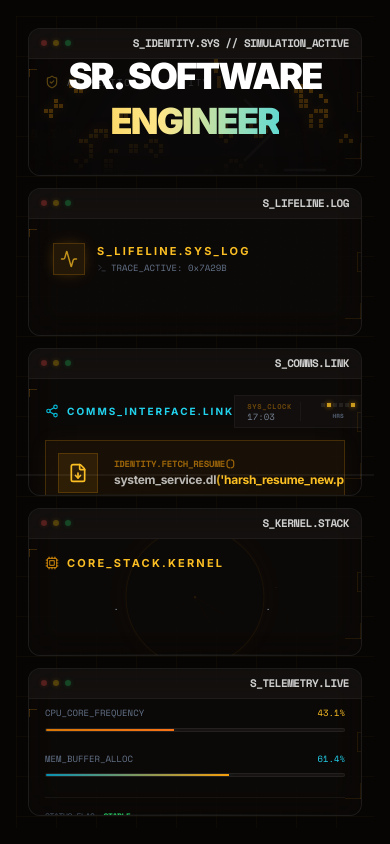
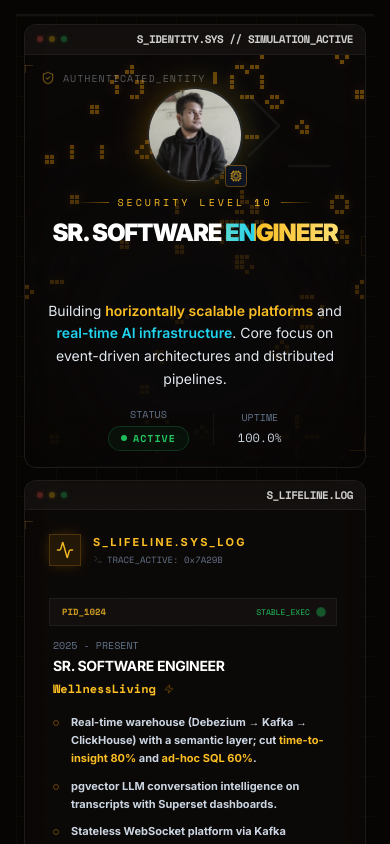
Before and after one commit to h-tiwari-dev/portfolio, a Next.js app: page / in a window 390 px wide. Shown: the top 844 px of the page. Built offline with nearby package versions, Linux system fonts and the light colour scheme.

Commit message:
made more responsive

```diff
--- a/app/globals.css
+++ b/app/globals.css
@@ -17,6 +17,18 @@
   span,
   div {
     cursor: none !important;
+  }
+
+  html {
+    height: -webkit-fill-available;
+    scroll-behavior: smooth;
+  }
+
+  body {
+    min-height: 100vh;
+    min-height: 100dvh;
+    overflow-x: hidden;
+    position: relative;
   }
 
   /* Mouse position will be handled via JS in RootLayout to avoid lag */
--- a/app/layout.tsx
+++ b/app/layout.tsx
@@ -28,7 +28,7 @@ export default function RootLayout({
     return (
         <html lang="en">
             <head />
-            <body className={`min-h-screen bg-background overflow-hidden font-sans antialiased text-white ${spaceMono.variable} ${inter.variable}`}>
+            <body className={`min-h-screen bg-background overflow-x-hidden font-sans antialiased text-white ${spaceMono.variable} ${inter.variable}`}>
                 {
                     Number.parseInt(process.env.LOOKING_FOR_WORK ?? "0") === 1 ?
                         <div className="fixed top-0 left-0 right-0 bg-red-800 text-white font-bold text-center z-50">
--- a/app/page.tsx
+++ b/app/page.tsx
@@ -9,15 +9,15 @@ import { BentoGrid, BentoGridItem } from "@/components/ui/BentoGrid";
 
 export default async function Home() {
   return (
-    <main className="h-screen w-screen bg-background p-4 md:p-6 overflow-hidden flex items-center justify-center relative">
+    <main className="min-h-screen w-full bg-background p-4 md:p-6 relative overflow-x-hidden">
       {/* Background Decorative Elements */}
       <div className="absolute inset-0 bg-grid opacity-20 pointer-events-none"></div>
       <div className="absolute inset-0 scanlines pointer-events-none"></div>
 
-      <BentoGrid className="w-full h-full relative z-10">
+      <BentoGrid className="w-full relative z-10">
         {/* Identity & Simulation: Top Left, 2x3 */}
         <BentoGridItem
-          className="md:col-span-2 md:row-span-3 shadow-[0_0_50px_-12px_rgba(245,158,11,0.15)]"
+          className="lg:col-span-1 xl:col-span-2 xl:row-span-3 shadow-[0_0_50px_-12px_rgba(245,158,11,0.15)]"
           title="S_IDENTITY.SYS // SIMULATION_ACTIVE"
         >
           <Hero />
@@ -25,7 +25,7 @@ export default async function Home() {
 
         {/* Lifeline: Top Right, 2x3 */}
         <BentoGridItem
-          className="md:col-span-2 md:row-span-3 shadow-[0_0_50px_-12px_rgba(245,158,11,0.15)]"
+          className="lg:col-span-1 xl:col-span-2 xl:row-span-3 shadow-[0_0_50px_-12px_rgba(245,158,11,0.15)]"
           title="S_LIFELINE.LOG"
         >
           <Experience />
@@ -33,7 +33,7 @@ export default async function Home() {
 
         {/* Comms Link: Bottom Left, 2x2 */}
         <BentoGridItem
-          className="md:col-span-2 md:row-span-2 shadow-[0_0_30px_-12px_rgba(6,182,212,0.1)]"
+          className="lg:col-span-1 xl:col-span-2 xl:row-span-2 shadow-[0_0_30px_-12px_rgba(6,182,212,0.1)]"
           title="S_COMMS.LINK"
         >
           <Socials />
@@ -41,7 +41,7 @@ export default async function Home() {
 
         {/* Kernel Stack: Bottom Middle-Right, 1x2 */}
         <BentoGridItem
-          className="md:col-span-1 md:row-span-2 shadow-[0_0_30px_-12px_rgba(245,158,11,0.1)]"
+          className="lg:col-span-1 xl:col-span-1 xl:row-span-2 shadow-[0_0_30px_-12px_rgba(245,158,11,0.1)]"
           title="S_KERNEL.STACK"
         >
           <Skills />
@@ -49,7 +49,7 @@ export default async function Home() {
 
         {/* Telemetry: Bottom Right, 1x2 */}
         <BentoGridItem
-          className="md:col-span-1 md:row-span-2 shadow-[0_0_30px_-12px_rgba(6,182,212,0.1)]"
+          className="lg:col-span-1 xl:col-span-1 xl:row-span-2 shadow-[0_0_30px_-12px_rgba(6,182,212,0.1)]"
           title="S_TELEMETRY.LIVE"
         >
           <SystemMetrics />
--- a/components/common/gameOfLife.tsx
+++ b/components/common/gameOfLife.tsx
@@ -130,10 +130,11 @@ export default function GameOfLife() {
     };
 
     return (
-        <div ref={containerRef} className="w-full h-full min-h-[150px] relative overflow-hidden bg-slate-950/20 group/sim">
+        <div ref={containerRef} className="w-full h-full min-h-[200px] md:min-h-[150px] relative overflow-hidden bg-slate-950/20 group/sim touch-pan-y">
             <canvas
                 ref={canvasRef}
                 className="absolute inset-0 w-full h-full cursor-crosshair z-10"
+                style={{ touchAction: 'auto' }}
                 onMouseDown={(e) => {
                     setIsDrawing(true);
                     handleInteraction(e.clientX, e.clientY, true);
--- a/components/ui/BentoGrid.tsx
+++ b/components/ui/BentoGrid.tsx
@@ -11,7 +11,7 @@ export const BentoGrid = ({
     return (
         <div
             className={cn(
-                "grid grid-cols-1 md:grid-cols-4 md:grid-rows-5 gap-3 w-full h-full p-3 bg-grid scanline-moving relative",
+                "grid grid-cols-1 lg:grid-cols-2 xl:grid-cols-4 xl:grid-rows-5 gap-3 w-full min-h-screen p-2 md:p-4 bg-grid scanline-moving relative",
                 className
             )}
         >
@@ -53,7 +53,7 @@ export const BentoGridItem = ({
                     <div className="text-[11px] text-white/80 font-mono tracking-tighter uppercase font-bold">{title || "SYS_PROCESS"}</div>
                 </div>
             </div>
-            <div className="flex-1 overflow-hidden relative">
+            <div className="flex-1 overflow-auto relative min-h-0">
                 {children}
             </div>
 
--- a/components/ui/Experience.tsx
+++ b/components/ui/Experience.tsx
@@ -94,14 +94,14 @@ export default function Experience() {
                 </div>
             </div>
 
-            <div className="grid grid-cols-1 md:grid-cols-3 gap-8 flex-1 overflow-hidden relative">
+            <div className="grid grid-cols-1 lg:grid-cols-3 gap-8 overflow-y-auto lg:overflow-visible relative pr-1 scrollbar-none mb-4 items-start">
                 {/* Horizontal Trace Line */}
-                <div className="absolute top-[4.5rem] left-0 right-0 h-px bg-gradient-to-r from-amber-500/5 via-amber-500/20 to-amber-500/5 hidden md:block"></div>
+                <div className="absolute top-[4.5rem] left-0 right-0 h-px bg-gradient-to-r from-amber-500/5 via-amber-500/20 to-amber-500/5 hidden lg:block"></div>
 
                 {experiences.map((exp, index) => (
-                    <div key={index} className="flex flex-col relative group/item overflow-hidden">
+                    <div key={index} className="flex flex-col relative group/item min-h-0 mb-8 lg:mb-0">
                         {/* Process ID & Status Header */}
-                        <div className="flex items-center justify-between mb-4 px-3 py-1.5 rounded-md bg-white/[0.03] border border-white/[0.05] group-hover/item:border-amber-500/30 transition-all shrink-0">
+                        <div className="flex items-center justify-between mb-3 px-3 py-1.5 rounded-md bg-white/[0.03] border border-white/[0.05] group-hover/item:border-amber-500/30 transition-all shrink-0">
                             <span className="text-[9px] font-mono text-amber-400/80 font-bold">{exp.pid}</span>
                             <div className="flex items-center">
                                 <span className={`text-[8px] font-mono mr-2 ${index === 0 ? 'text-green-500' : 'text-slate-600'}`}>
@@ -111,29 +111,29 @@ export default function Experience() {
                             </div>
                         </div>
 
-                        <div className="mb-4 shrink-0 px-1">
-                            <div className="text-[11px] font-mono text-slate-400 mb-1">{exp.period}</div>
-                            <h4 className="text-[16px] font-bold text-white uppercase tracking-tight group-hover/item:text-amber-300 transition-colors">
+                        <div className="mb-3 shrink-0 px-1">
+                            <div className="text-[10px] font-mono text-slate-500 mb-1">{exp.period}</div>
+                            <h4 className="text-[14px] lg:text-[16px] font-bold text-white uppercase tracking-tight group-hover/item:text-amber-300 transition-colors leading-tight">
                                 {exp.role}
                             </h4>
-                            <div className="text-[13px] text-amber-400 font-mono font-bold mt-1.5 flex items-center">
+                            <div className="text-[12px] lg:text-[13px] text-amber-400 font-mono font-bold mt-1.5 flex items-center">
                                 {exp.company}
                                 <Zap size={10} className="ml-2 text-amber-500/40" />
                             </div>
                         </div>
 
-                        <div className="space-y-3 flex-1 overflow-y-auto scrollbar-none px-1 py-1">
+                        <div className="space-y-2.5 flex-1 lg:overflow-y-auto scrollbar-none px-1 py-1 min-h-0">
                             {exp.highlights.map((point, i) => (
-                                <div key={i} className="flex items-start text-[12px] text-slate-300 leading-relaxed font-bold">
+                                <div key={i} className="flex items-start text-[11px] lg:text-[12px] text-slate-300 leading-relaxed font-bold break-words">
                                     <div className="w-1.5 h-1.5 rounded-full border border-amber-500/40 mt-1.5 mr-3 shrink-0 group-hover/item:border-amber-400 transition-colors"></div>
                                     <span dangerouslySetInnerHTML={{ __html: point }}></span>
                                 </div>
                             ))}
                         </div>
 
-                        <div className="mt-4 flex flex-wrap gap-2 shrink-0 px-1 pb-1">
+                        <div className="mt-4 flex flex-wrap gap-1.5 shrink-0 px-1 pb-1">
                             {exp.tech.map((t, i) => (
-                                <span key={i} className="text-[10px] font-mono bg-amber-500/10 text-amber-200 px-2.5 py-1 rounded border border-amber-500/20 hover:border-amber-400/50 transition-colors">
+                                <span key={i} className="text-[9px] font-mono bg-amber-500/10 text-amber-200 px-2 py-0.5 rounded border border-amber-500/20 hover:border-amber-400/50 transition-colors">
                                     {t}
                                 </span>
                             ))}
@@ -143,7 +143,7 @@ export default function Experience() {
             </div>
 
             {/* Footer Metrics */}
-            <div className="mt-8 pt-5 border-t border-white/10 flex items-center justify-between shrink-0">
+            <div className="mt-auto pt-5 border-t border-white/10 flex items-center justify-between shrink-0">
                 <div className="flex items-center space-x-6">
                     <div className="flex items-center text-[11px] text-slate-400 font-mono">
                         <div className="w-2 h-2 rounded-full bg-amber-500/50 mr-2 shadow-[0_0_10px_rgba(245,158,11,0.5)]"></div>
--- a/components/ui/Hero.tsx
+++ b/components/ui/Hero.tsx
@@ -6,7 +6,7 @@ import GameOfLife from "@/components/common/gameOfLife";
 
 export default function Hero() {
     return (
-        <div className="flex flex-col items-center justify-center h-full w-full p-8 text-center relative overflow-hidden group">
+        <div className="flex flex-col items-center justify-start h-full w-full p-4 md:p-6 text-center relative overflow-hidden group">
             {/* Background Simulation */}
             <div className="absolute inset-0 opacity-[0.4] group-hover:opacity-[0.7] transition-opacity duration-1000">
                 <div className="relative z-10 h-full w-full pointer-events-auto">
@@ -27,9 +27,9 @@ export default function Hero() {
             </div>
 
             {/* Profile Image with Enhanced Glow */}
-            <div className="relative mb-8 group shrink-0">
+            <div className="relative mb-3 md:mb-4 mt-4 md:mt-6 group shrink-0">
                 <div className="absolute -inset-2 bg-gradient-to-r from-amber-500 to-cyan-500 rounded-full blur-xl opacity-10 group-hover:opacity-30 transition-opacity duration-1000"></div>
-                <div className="relative w-32 h-32 rounded-full overflow-hidden border-2 border-white/10 shadow-[0_0_30px_rgba(245,158,11,0.2)]">
+                <div className="relative w-24 h-24 md:w-32 md:h-32 rounded-full overflow-hidden border-2 border-white/10 shadow-[0_0_30px_rgba(245,158,11,0.2)]">
                     <Image
                         src="/profile.jpeg"
                         alt="Harsh Tiwari"
@@ -39,8 +39,8 @@ export default function Hero() {
                         priority
                     />
                 </div>
-                <div className="absolute -bottom-2 -right-2 bg-slate-900 border border-amber-500/50 p-1 rounded shadow-lg">
-                    <Cpu size={14} className="text-amber-400 animate-spin-slow" />
+                <div className="absolute -bottom-1 -right-1 md:-bottom-2 md:-right-2 bg-slate-900 border border-amber-500/50 p-1 rounded shadow-lg">
+                    <Cpu size={12} className="text-amber-400 animate-spin-slow" />
                 </div>
             </div>
 
@@ -55,25 +55,25 @@ export default function Hero() {
                     <span className="h-px w-8 bg-gradient-to-l from-transparent to-amber-500/50"></span>
                 </div>
 
-                <div className="relative inline-block mb-3">
+                <div className="relative mb-3 grid grid-cols-1">
                     {/* Main Title Layer */}
-                    <h1 className="text-4xl md:text-5xl font-black tracking-tighter text-white leading-tight relative z-10">
+                    <h1 className="col-start-1 row-start-1 text-2xl md:text-5xl font-black tracking-tighter text-white leading-tight relative z-10">
                         SR. SOFTWARE <span className="text-transparent bg-clip-text bg-gradient-to-r from-amber-400 via-amber-200 to-cyan-400 bg-[length:200%_100%] animate-[text-shimmer_3s_infinite_linear]">ENGINEER</span>
                     </h1>
 
-                    {/* Glitch Overlay - Mapped to match exactly to parent wrap */}
-                    <div className="absolute inset-0 opacity-0 group-hover:opacity-80 transition-opacity pointer-events-none z-20">
+                    {/* Glitch Overlay - Perfectly aligned via grid stacking */}
+                    <div className="col-start-1 row-start-1 opacity-0 group-hover:opacity-80 transition-opacity pointer-events-none z-20 grid grid-cols-1">
                         {/* Red Shift */}
-                        <h1 className="absolute top-0 left-0 w-full text-4xl md:text-5xl font-black tracking-tighter text-amber-500/20 translate-x-[2px] leading-tight select-none">
+                        <h1 className="col-start-1 row-start-1 text-2xl md:text-5xl font-black tracking-tighter text-amber-500/20 translate-x-[2px] leading-tight select-none">
                             SR. SOFTWARE <span className="">ENGINEER</span>
                         </h1>
                         {/* Blue Shift */}
-                        <h1 className="absolute top-0 left-0 w-full text-4xl md:text-5xl font-black tracking-tighter text-cyan-500/20 -translate-x-[2px] leading-tight select-none">
+                        <h1 className="col-start-1 row-start-1 text-2xl md:text-5xl font-black tracking-tighter text-cyan-500/20 -translate-x-[2px] leading-tight select-none">
                             SR. SOFTWARE <span className="">ENGINEER</span>
                         </h1>
 
                         {/* Scanning Lines (Internal) */}
-                        <div className="absolute left-0 right-0 h-[1px] bg-white/20 blur-[1px] animate-[scan_2s_infinite_linear]"></div>
+                        <div className="absolute left-0 right-0 h-[1px] bg-white/20 blur-[1px] animate-[scan_2s_infinite_linear] top-1/2"></div>
                     </div>
                 </div>
 
@@ -86,7 +86,7 @@ export default function Hero() {
                     </div>
                 </div>
 
-                <p className="text-sm md:text-base text-slate-200 font-normal mb-8 leading-relaxed">
+                <p className="text-sm md:text-base text-slate-200 font-normal mb-4 md:mb-6 leading-relaxed">
                     Building <span className="text-amber-400 font-semibold">horizontally scalable platforms</span> and <span className="text-cyan-400 font-semibold">real-time AI infrastructure</span>. Core focus on event-driven architectures and distributed pipelines.
                 </p>
 
--- a/components/ui/Skills.tsx
+++ b/components/ui/Skills.tsx
@@ -37,7 +37,7 @@ export default function Skills() {
                 </h3>
             </div>
 
-            <div className="flex-1 overflow-y-auto scrollbar-none grid grid-cols-2 gap-2 pr-1">
+            <div className="flex-1 overflow-y-auto scrollbar-none grid grid-cols-1 md:grid-cols-2 lg:grid-cols-2 gap-4 pr-1">
                 {categories.map((cat, idx) => (
                     <div key={idx} className="space-y-1.5 overflow-hidden mb-2">
                         <div className="text-[14px] font-mono text-slate-400 uppercase tracking-tighter flex items-center mb-0.5">
```
